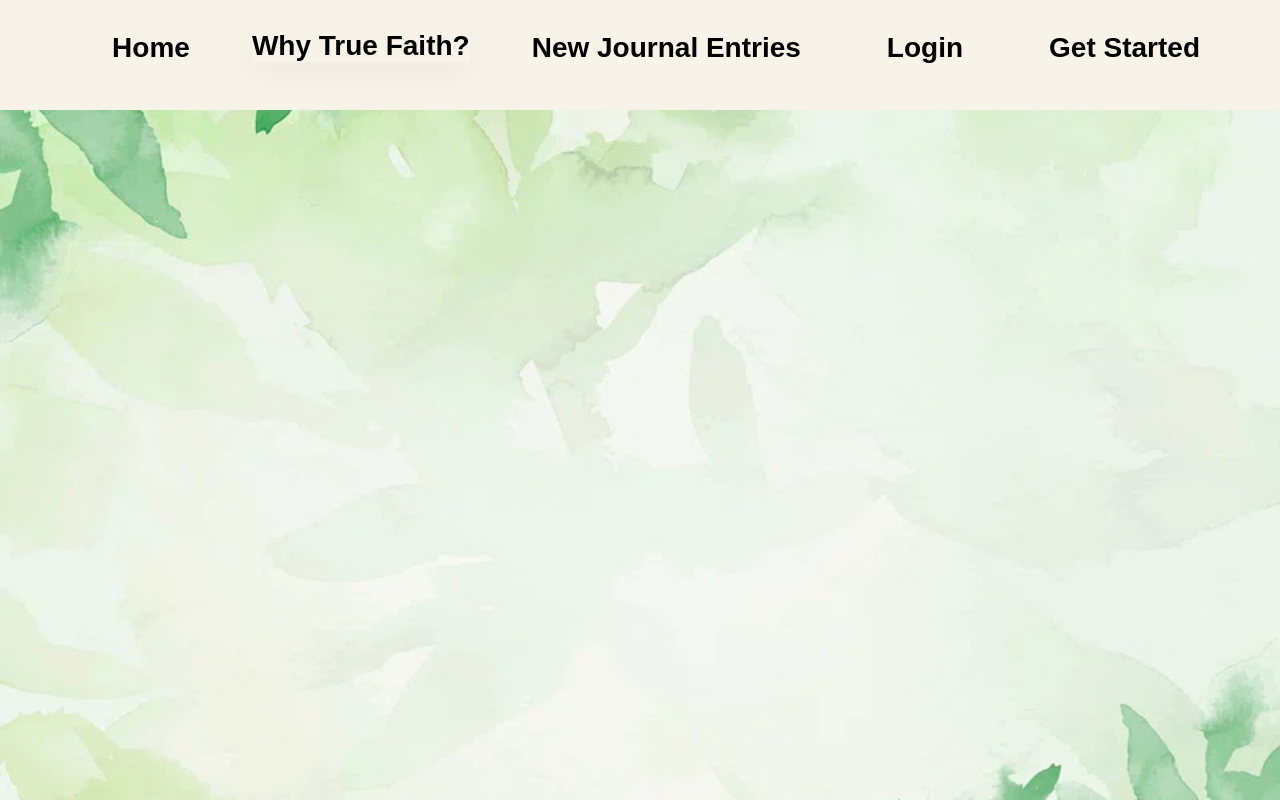
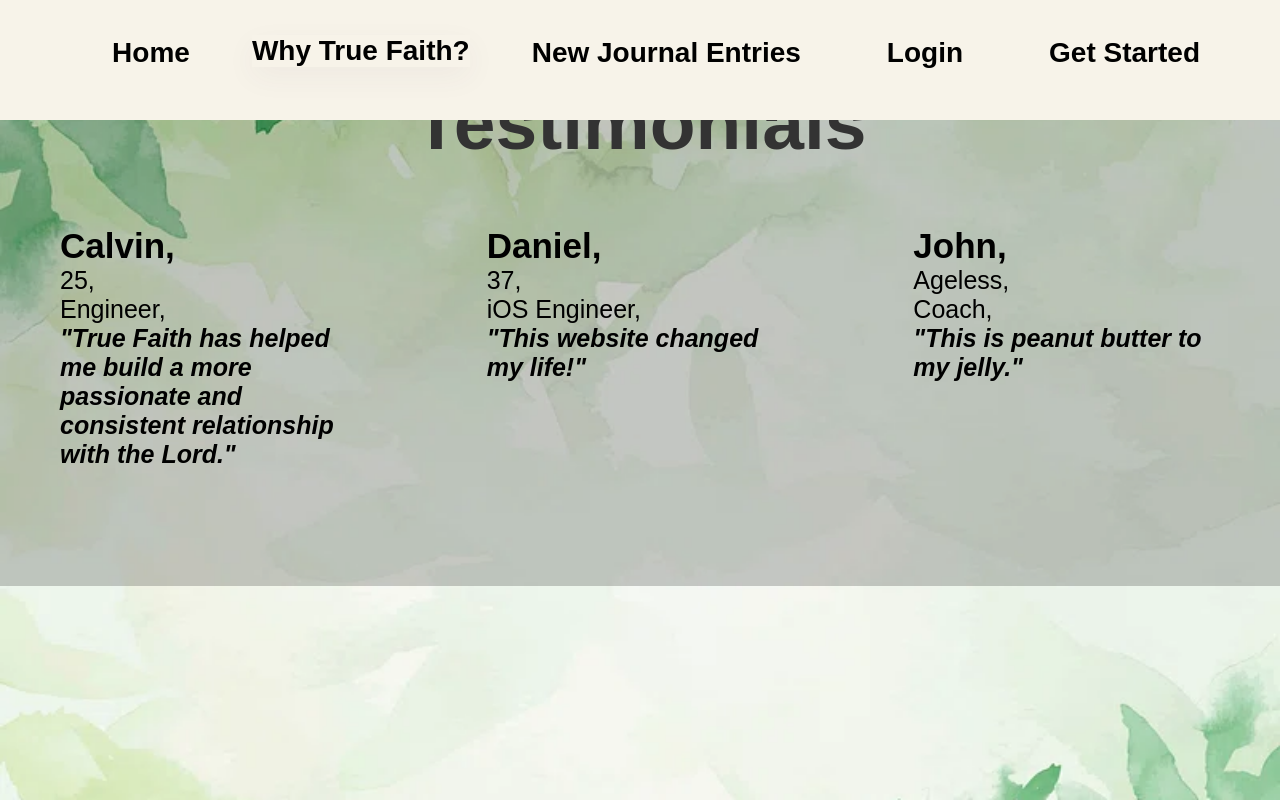
Before and after one commit to TrueFaithJournal/TrueFaithV2, a React (Create React App) app: page /testimonials in a window 1280 px wide. Built offline with nearby package versions, Linux system fonts and the light colour scheme.

Commit message:
styling session

```diff
--- a/src/App.js
+++ b/src/App.js
@@ -7,7 +7,8 @@ import PreviousEntries from './components/pages/PreviousEntries';
 import NewEntry from './components/pages/NewEntry';
 import SignUp from './components/pages/SignUp';
 import ApostleCard from './components/ApostleCard';
-// import OurMission from './components/pages/OurMission';
+import OurMission from './components/pages/ourMission';
+import TestimonialPage from './components/pages/TestimonialPage';
 
 function App() {
   return (
@@ -16,7 +17,8 @@ function App() {
         <Navbar />
         <Routes>
           <Route path="/" exact element={<Home />} />
-          {/* <Route path="/Our-Mission" exact element={<OurMission />} /> */}
+          <Route path="/Our-Mission" exact element={<OurMission />} />
+          <Route path="testimonials" exact element={<TestimonialPage/>} />
           <Route path="/previous-entries" exact element={<PreviousEntries />} />
           <Route path="/new-entry" exact element={<NewEntry />} />
           <Route path="/ask-an-apostle" exact element={<ApostleCard />} />
--- a/src/components/Button.css
+++ b/src/components/Button.css
@@ -41,6 +41,7 @@
     font-weight: bold;
     font-size: 30px;
     color: #000;
-    border: 6px solid rgb(139, 27, 27);
+    border: 8px solid rgb(139, 27, 27);
+    border-radius: 40px;
     transition: 250ms;
   }
--- a/src/components/HeroSection.css
+++ b/src/components/HeroSection.css
@@ -12,11 +12,6 @@ img {
   height: 100%;
   position: fixed;
   z-index: -1;
-}
-
-.card {
-    width: 30px;
-    height: 30px;
 }
 
 .hero-container {
@@ -51,10 +46,12 @@ img {
 
 .hero-btns .btn {
    margin: 6px;
-  /* font-weight: bold; */
+  font-weight: bold;
   font-size: 25px;
   /* border: 3px solid black; */
-  /* color: #000; */
+  color: #000;
+  padding-top: 10px;
+  justify-content: center;
 }
 
 .fa-play-circle {
@@ -120,6 +117,7 @@ img {
     align-items: center;
     font-weight: bold;
     color: #d5706b;
+    padding-left: 35px;
     /* max-width: 100%;
     height: 300px; */
 }
--- a/src/components/NavDrop.js
+++ b/src/components/NavDrop.js
@@ -11,13 +11,13 @@ const DropdownMenu = () => {
   return (
     <div className="dropdown-menu">
       <ul>
-        <Link to="/Our-Mission" className="nav-links">
+        <Link to="/Our-Mission" className="nav-links-our-mission">
           <li>Our Mission</li>
         </Link>
-        <Link to="/testimonials" className="nav-links">
-          <li>Testimonial</li>
+        <Link to="/testimonials" className="nav-links-testimonials">
+          <li>Testimonials</li>
         </Link>
-        <Link to="/ask-an-apostle" className="nav-links">
+        <Link to="/ask-an-apostle" className="nav-links-ask-an-apostle">
           <li>Ask An Apostle</li>
         </Link>
 
--- a/src/components/Navbar.css
+++ b/src/components/Navbar.css
@@ -1,10 +1,10 @@
 .navbar {
   background-color: #f7f3e9;
-  height: 110px;
+  height: 120px;
   display: flex;
   justify-content: center;
   align-items: center;
-  font-size: 1.2rem;
+  font-size: 1.2rem;;
   position: fixed;
   top: 0;
   z-index: 999;
@@ -25,8 +25,9 @@
 }
 
 .navbar-logo {
-  width: 250px;
-  height: 82px;
+  width: 450px;
+  height: 300px;
+  padding-bottom: 240px;
   /* display: flex;
   justify-content: flex-start;
   margin-bottom: 40px; */
@@ -140,7 +141,7 @@
     width: 30px;
   }
 
-  .navbar-logo {
+  /* .navbar-logo {
     color: #000;
     position: absolute;
     height: 25px;
@@ -148,7 +149,7 @@
     top: 0;
     left: 0;
     transform: translate(25%, 50%);
-  }
+  } */
 
   .menu-icon {
     display: block;
--- a/src/components/Testimonials.css
+++ b/src/components/Testimonials.css
@@ -1,5 +1,16 @@
+.testimonial-container {
+  height: 100%;
+  width: 100%;
+  /* display: flex;
+  flex-direction: column;
+  justify-content: center;
+  align-items: center; */
+  box-shadow: inset 0 0 0 1000px rgba(0, 0, 0, 0.2);
+  object-fit: contain;
+}
+
 .testimonial-title {
-  padding-top: 40px;
+  padding-top: 80px;
 }
 
 .testimonials {
@@ -8,8 +19,21 @@
 }
 
 .testimonial-card {
-  width: 300px;
-  height: 200px;
-  border: 2px red solid;
-  margin: 20px;
+  width: 500px;
+  height: 300px;
+  /* border: 4px black solid; */
+  margin: 60px;
+  border-radius: 10px;
+  font-size: 25px;
+  /* background-color: #fff; */
 }
+
+.testimonial-field {
+  font-style: italic;
+  font-weight: bold;
+}
+
+.testimonial-name {
+  font-weight: bold;
+  font-size: 35px;
+}
--- a/src/components/Testimonials.js
+++ b/src/components/Testimonials.js
@@ -8,7 +8,7 @@ function Testimonials() {
       Title: 'Engineer',
       Name: 'Calvin',
       Age: '25',
-      Testimonial: 'Love this website',
+      Testimonial: '"True Faith has helped me build a more passionate and consistent relationship with the Lord."',
       Image: '',
     },
     {
@@ -16,32 +16,25 @@ function Testimonials() {
       Title: 'iOS Engineer',
       Name: 'Daniel',
       Age: '37',
-      Testimonial: 'This website changed my life',
+      Testimonial: '"This website changed my life!"',
     },
     {
       id: 3,
       Title: 'Coach',
       Name: 'John',
       Age: 'Ageless',
-      Testimonial: 'This is peanut butter to my jelly',
-    },
-    {
-      id: 4,
-      Title: 'Best Friend',
-      Name: 'Winnie',
-      Age: 'Ageless',
-      Testimonial: 'Roof Roof',
+      Testimonial: '"This is peanut butter to my jelly."',
     },
   ];
 
   const testimonialCards = data.map((testimonial) => (
     <div className="testimonial-card" key={testimonial.id}>
-      <div>Title: {testimonial.Title}</div>
       <div className="name-age-container">
-        <div>Name: {testimonial.Name}</div>
-        <div>Age: {testimonial.Age}</div>
+        <div className='testimonial-name'>{testimonial.Name},</div>
+        <div>{testimonial.Age},</div>
+        <div>{testimonial.Title},</div>
       </div>
-      <div>Testimonial: {testimonial.Testimonial}</div>
+      <div className='testimonial-field'>{testimonial.Testimonial}</div>
     </div>
   ));
 
--- a/src/components/WhyTF.css
+++ b/src/components/WhyTF.css
@@ -42,3 +42,39 @@ li:hover {
   box-shadow: 0px 10px 30px 0px rgba(82, 63, 105, 0.05);
   transition: all linear 0.3s;
 }
+
+.nav-links-our-mission {
+        color: #000;
+        display: flex;
+        align-items: center;
+        text-decoration: none;
+        justify-content: flex start;
+        padding: 0.75rem 1.5rem;
+        height: 100%;
+        font-weight: bold;
+        font-size: 28px;
+}
+
+.nav-links-testimonials {
+        color: #000;
+        display: flex;
+        align-items: center;
+        text-decoration: none;
+        justify-content: flex start;
+        padding: 0.75rem 1.5rem;
+        height: 100%;
+        font-weight: bold;
+        font-size: 28px;
+}
+
+.nav-links-ask-an-apostle {
+        color: #000;
+        display: flex;
+        align-items: center;
+        text-decoration: none;
+        justify-content: flex start;
+        padding: 0.75rem 1.5rem;
+        height: 100%;
+        font-weight: bold;
+        font-size: 28px;
+}
--- /dev/null
+++ b/src/components/pages/TestimonialPage.js
@@ -0,0 +1,12 @@
+import React from "react";
+import Testimonials from "../Testimonials";
+
+function TestimonialPage() {
+        return (
+            <>
+              <Testimonials />
+            </>
+          );
+}
+
+export default TestimonialPage
```
